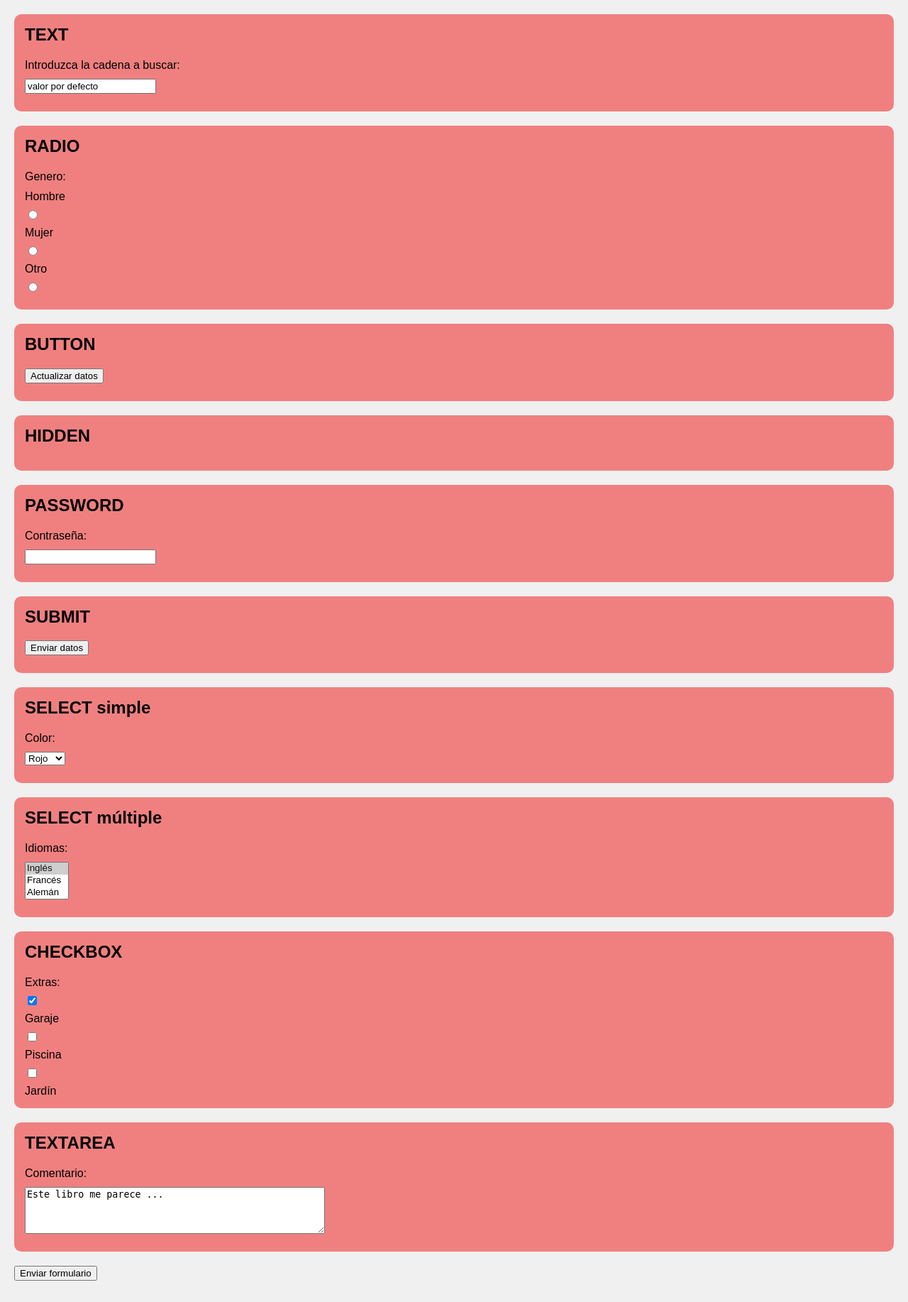
After one commit to javierg2032/desarrollo_entorno_servidor, a PHP site: page /Formularios.php in a window 1280 px wide. The commit adds this page. Shown: the whole page at 71% size. Run offline with PHP 8.4, Linux system fonts and the light colour scheme.

Commit message:
v1.0.3.1
Cambios realizados el día 15/10/2024

```diff
--- /dev/null
+++ b/Formularios.php
@@ -0,0 +1,179 @@
+<!DOCTYPE html>
+<html lang="en">
+
+<head>
+    <meta charset="UTF-8">
+    <meta name="viewport" content="width=device-width, initial-scale=1.0">
+    <title>Formularios</title>
+    <style>
+        body {
+            font-family: Arial, sans-serif;
+            background-color: #f0f0f0;
+            margin: 0;
+            padding: 20px;
+        }
+
+        .section-container {
+            background-color: lightcoral;
+            border-radius: 10px;
+            padding: 15px;
+            margin-bottom: 20px;
+        }
+
+        h2 {
+            margin-top: 0;
+        }
+
+        label, input, select, textarea {
+            display: block;
+            margin-top: 10px;
+            margin-bottom: 10px;
+        }
+
+        input[type="submit"], input[type="button"] {
+            margin-top: 15px;
+        }
+    </style>
+</head>
+
+<body>
+    <form method="post" action="">
+        <div class="section-container">
+            <h2>TEXT</h2>
+            <label>Introduzca la cadena a buscar:</label>
+            <input type="text" name="cadena" value="valor por defecto" size="20">
+            <?php
+            if (isset($_REQUEST['cadena'])) {
+                $cadena = $_REQUEST['cadena'];
+                echo "<p>Cadena introducida: " . htmlspecialchars($cadena) . "</p>";
+            }
+            ?>
+        </div>
+
+        <div class="section-container">
+            <h2>RADIO</h2>
+            <label>Genero:</label>
+            Hombre<input type="radio" name="genero" value="H">
+            Mujer<input type="radio" name="genero" value="M">
+            Otro<input type="radio" name="genero" value="O">
+            <?php
+            if (isset($_REQUEST['genero'])) {
+                $genero = $_REQUEST['genero'];
+                echo "<p>Genero seleccionado: " . htmlspecialchars($genero) . "</p>";
+            }
+            ?>
+        </div>
+
+        <div class="section-container">
+            <h2>BUTTON</h2>
+            <input type="submit" name="actualizar" value="Actualizar datos">
+            <?php
+            if (isset($_REQUEST['actualizar'])) {
+                echo "<p>Se han actualizado los datos</p>";
+            }
+            ?>
+        </div>
+
+        <div class="section-container">
+            <h2>HIDDEN</h2>
+            <input type="hidden" name="username" value="usuario_defecto">
+            <?php
+            if (isset($_REQUEST['username'])) {
+                $username = $_REQUEST['username'];
+                echo "<p>Nombre de usuario oculto: " . htmlspecialchars($username) . "</p>";
+            }
+            ?>
+        </div>
+
+        <div class="section-container">
+            <h2>PASSWORD</h2>
+            <label>Contraseña:</label>
+            <input type="password" name="clave">
+            <?php
+            if (isset($_REQUEST['clave'])) {
+                $clave = $_REQUEST['clave'];
+                echo "<p>Contraseña ingresada: " . htmlspecialchars($clave) . "</p>";
+            }
+            ?>
+        </div>
+
+        <div class="section-container">
+            <h2>SUBMIT</h2>
+            <input type="submit" name="enviar" value="Enviar datos">
+            <?php
+            if (isset($_REQUEST['enviar'])) {
+                echo "<p>Se ha pulsado el botón de enviar</p>";
+            }
+            ?>
+        </div>
+
+        <div class="section-container">
+            <h2>SELECT simple</h2>
+            <label>Color:</label>
+            <select name="color">
+                <option value="rojo" selected>Rojo</option>
+                <option value="verde">Verde</option>
+                <option value="azul">Azul</option>
+            </select>
+            <?php
+            if (isset($_REQUEST['color'])) {
+                $color = $_REQUEST['color'];
+                echo "<p>Color seleccionado: " . htmlspecialchars($color) . "</p>";
+            }
+            ?>
+        </div>
+
+        <div class="section-container">
+            <h2>SELECT múltiple</h2>
+            <label>Idiomas:</label>
+            <select multiple size="3" name="idiomas[]">
+                <option value="ingles" selected>Inglés</option>
+                <option value="frances">Francés</option>
+                <option value="aleman">Alemán</option>
+                <option value="holandes">Holandés</option>
+            </select>
+            <?php
+            if (isset($_REQUEST['idiomas'])) {
+                $idiomas = $_REQUEST['idiomas'];
+                echo "<p>Idiomas seleccionados:</p>";
+                foreach ($idiomas as $idioma) {
+                    echo htmlspecialchars($idioma) . "<br>\n";
+                }
+            }
+            ?>
+        </div>
+
+        <div class="section-container">
+            <h2>CHECKBOX</h2>
+            <label>Extras:</label>
+            <input type="checkbox" name="extras[]" value="garaje" checked>Garaje
+            <input type="checkbox" name="extras[]" value="piscina">Piscina
+            <input type="checkbox" name="extras[]" value="jardin">Jardín
+            <?php
+            if (isset($_REQUEST['extras'])) {
+                $extras = $_REQUEST['extras'];
+                echo "<p>Extras seleccionados:</p>";
+                foreach ($extras as $extra) {
+                    echo htmlspecialchars($extra) . "<br>\n";
+                }
+            }
+            ?>
+        </div>
+
+        <div class="section-container">
+            <h2>TEXTAREA</h2>
+            <label>Comentario:</label>
+            <textarea cols="50" rows="4" name="comentario">Este libro me parece ...</textarea>
+            <?php
+            if (isset($_REQUEST['comentario'])) {
+                $comentario = $_REQUEST['comentario'];
+                echo "<p>Comentario recibido: " . htmlspecialchars($comentario) . "</p>";
+            }
+            ?>
+        </div>
+
+        <input type="submit" value="Enviar formulario">
+    </form>
+</body>
+
+</html>
```
Also changed, not shown: Hoja1_Variables.php (+17 -14 lines).
